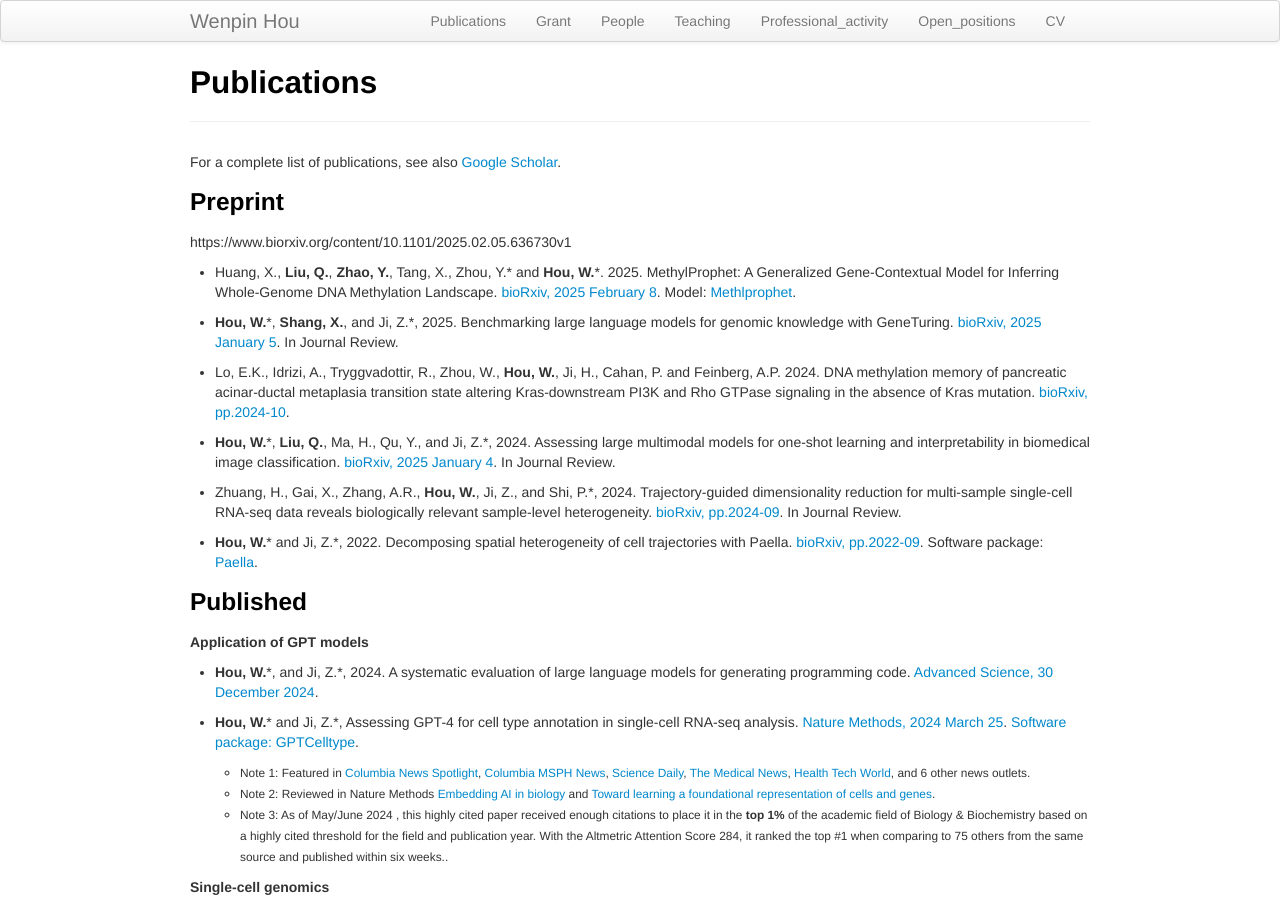
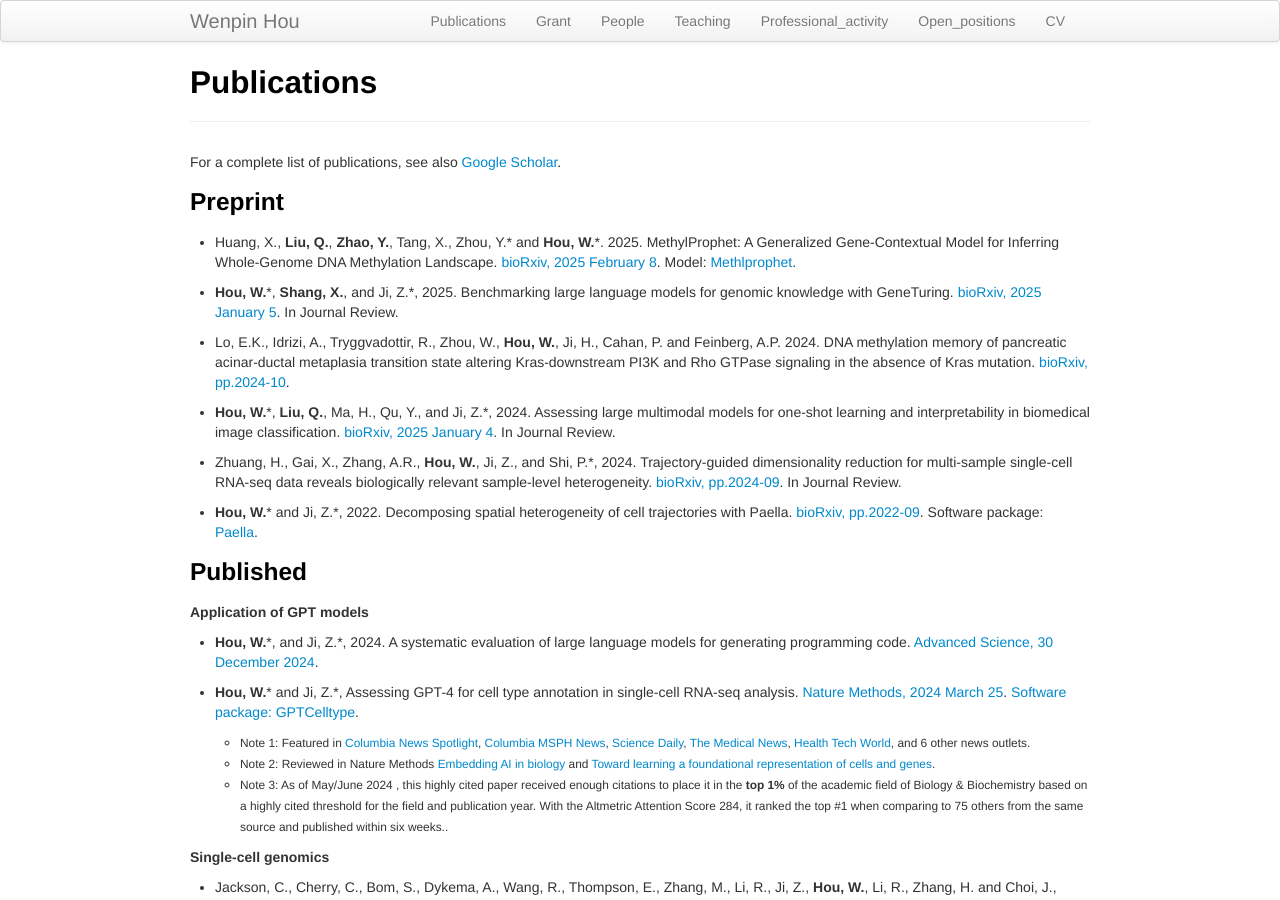
Before and after one commit to Winnie09/Wenpin_Hou, a Jekyll site: the page built from pages/publications.md, in a window 1280 px wide and 900 px high. Built offline with Jekyll 4.4.1, drawn with Linux system fonts in a browser that asks for light colours; some of the changed lines change nothing that is shown.

Commit message:
publications.md

```diff
--- a/pages/publications.md
+++ b/pages/publications.md
@@ -9,9 +9,6 @@
 
 
 ### Preprint
-
-
-https://www.biorxiv.org/content/10.1101/2025.02.05.636730v1
 
 
 - Huang, X., **Liu, Q.**, **Zhao, Y.**, Tang, X., Zhou, Y.\* and **Hou, W.**\*. 2025. MethylProphet: A Generalized Gene-Contextual Model for Inferring
```
